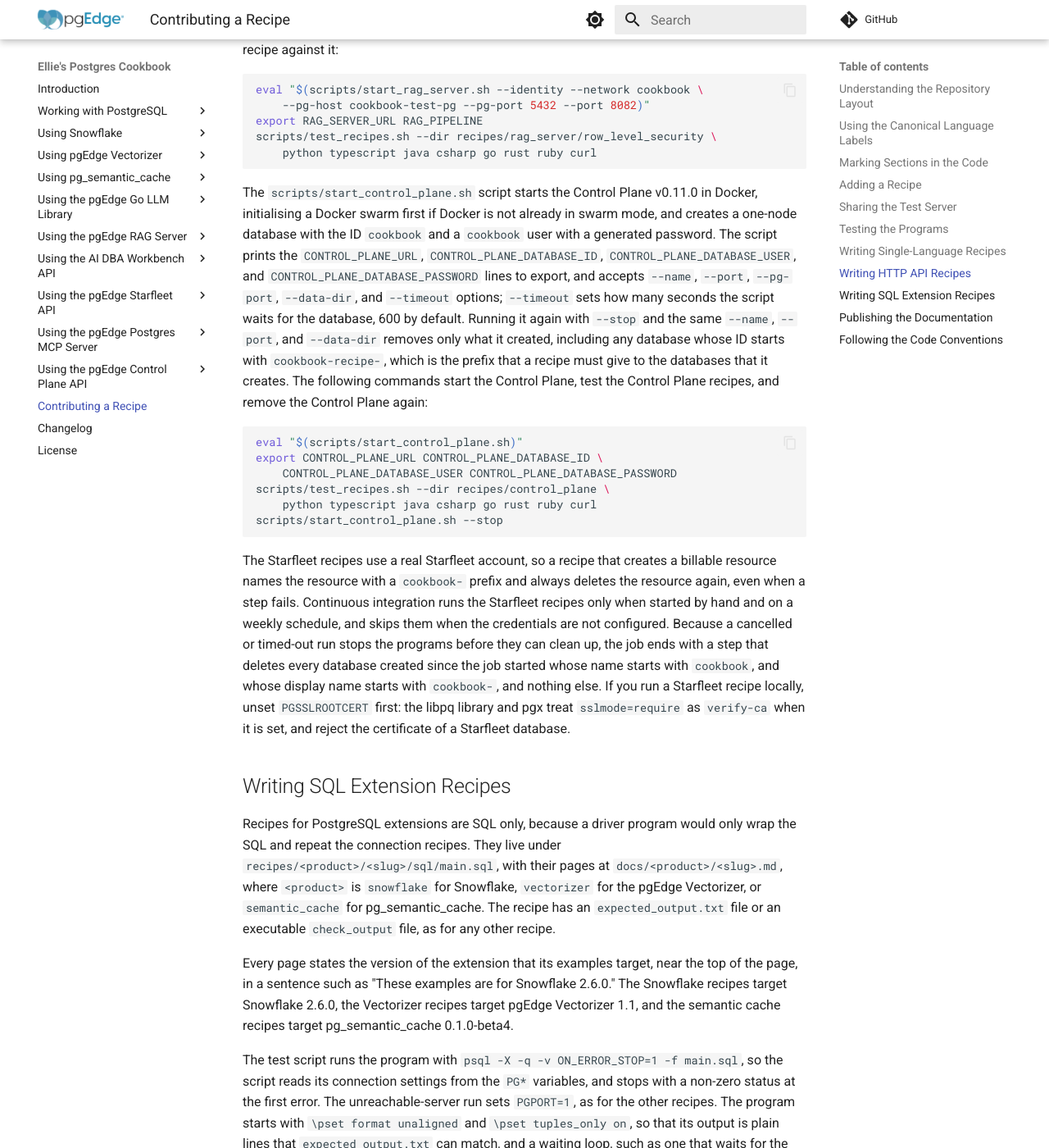
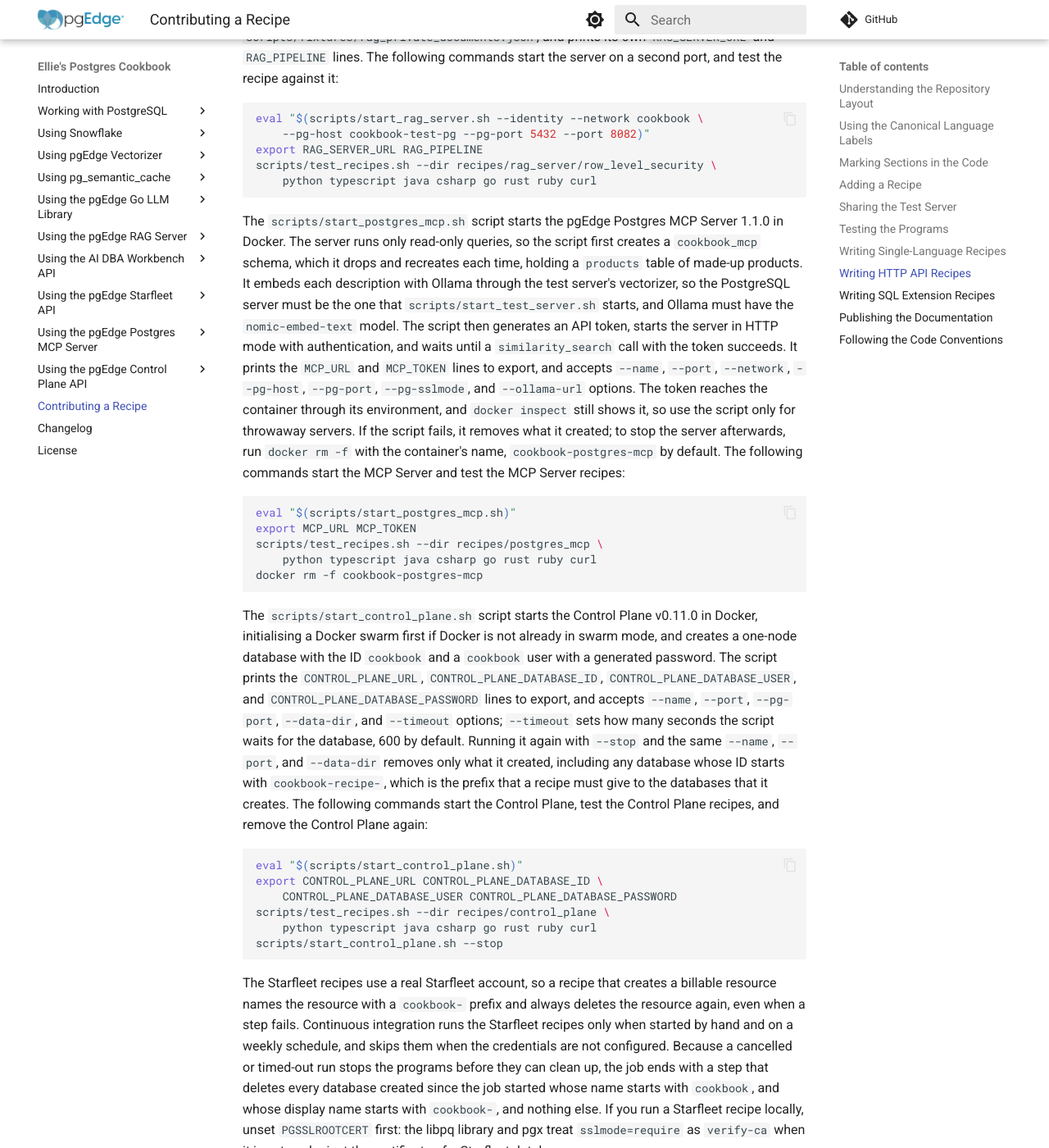
Before and after one commit to pgEdge/ellies-postgres-cookbook, an MkDocs documentation site: the page built from docs/contributing.md, in a window 1280 px wide and 1400 px high, scrolled down 9682 px. Shown: the whole window at 82% size. Built offline with MkDocs 1.6.1 and Material for MkDocs 9.7.7, drawn with Linux system fonts in a browser that asks for light colours; comment, search, counter and statistics services are not loaded; some of the changed text lies outside the part shown.

Commit message:
Tidy the documentation and remove the three-language product set
Remove THREE_LANGUAGE_PRODUCTS, fold the two language changelog entries into one, use the page titles as link texts in the index, rewrap long lines, describe the MCP Server start script and the clean-up pattern for SQL scripts in the contributing guide, and update the README.

````diff
--- a/docs/contributing.md
+++ b/docs/contributing.md
@@ -87,15 +87,12 @@ two rules apply:
   `docs/starfleet/`, `docs/postgres_mcp/`, and `docs/control_plane/`
   document HTTP API recipes, and use every language except C, in the
   order above. A `curl` tab may follow them, for a recipe with a
-  `curl/main.sh` script. A product whose recipes have only Python,
-  TypeScript, and Go programs so far goes in `THREE_LANGUAGE_PRODUCTS`
-  in `scripts/languages.py` until its Java, C#, Rust, and Ruby programs
-  are added; whilst it is listed there, its pages use those three
-  languages alone.
+  `curl/main.sh` script. The products are listed in `API_PRODUCTS` in
+  `scripts/languages.py`.
 - Pages under `docs/snowflake/`, `docs/vectorizer/`, and
-  `docs/semantic_cache/` document SQL extension recipes, and have no tab
-  groups at all; the section on SQL extension recipes below describes
-  them.
+  `docs/semantic_cache/` document SQL extension recipes (listed in
+  `EXTENSION_PRODUCTS`), and have no tab groups at all; the section on
+  SQL extension recipes below describes them.
 - Every other page uses all eight languages, in the order above.
 
 In both cases a recipe may omit a language by leaving out its directory;
@@ -336,13 +333,13 @@ API live under `recipes/<product>/<slug>/`, with their pages at
 `docs/<product>/<slug>.md`, where `<product>` is `rag_server`,
 `ai_dba_workbench`, `starfleet`, `postgres_mcp`, or `control_plane`. Each
 recipe has a program in every language except C, and a `curl/main.sh`
-script unless its steps cannot be written as HTTP calls. The Python programs use
-`httpx`, the TypeScript programs use the built-in `fetch` function, the Java
-programs use the `java.net.http` package with Jackson, the C# programs use
+script unless its steps cannot be written as HTTP calls. The Python programs
+use `httpx`, the TypeScript programs use the built-in `fetch` function, the
+Java programs use the `java.net.http` package with Jackson, the C# programs use
 `HttpClient` with `System.Text.Json`, the Go programs use the `net/http`
-package, the Rust programs use the blocking `reqwest` client with
-`serde_json`, the Ruby programs use `Net::HTTP` and `json` from the standard
-library, and the curl scripts use `jq` to read JSON.
+package, the Rust programs use the blocking `reqwest` client with `serde_json`,
+the Ruby programs use `Net::HTTP` and `json` from the standard library, and the
+curl scripts use `jq` to read JSON.
 
 Every page states the product version that its examples target, near the
 top of the page; the RAG Server recipes target RAG Server 2.0.0, the
@@ -367,6 +364,8 @@ unset:
 | `STARFLEET_CLIENT_ID`             | none                                                  | The Starfleet API client ID.                            |
 | `STARFLEET_CLIENT_SECRET`         | none                                                  | The Starfleet API client secret.                        |
 | `STARFLEET_API_URL`               | `https://api.pgedge.com`                              | The Starfleet API's base URL.                           |
+| `MCP_URL`                         | `http://localhost:8080`                               | The Postgres MCP Server's base URL.                     |
+| `MCP_TOKEN`                       | none                                                  | An API token that the MCP Server accepts.               |
 | `CONTROL_PLANE_URL`               | `http://localhost:3000`                               | The Control Plane's base URL.                           |
 | `CONTROL_PLANE_DATABASE_ID`       | `cookbook`                                            | The ID of an existing database.                         |
 | `CONTROL_PLANE_DATABASE_USER`     | `cookbook`                                            | The database user to connect as.                        |
@@ -440,6 +439,32 @@ scripts/test_recipes.sh --dir recipes/rag_server/row_level_security \
     python typescript java csharp go rust ruby curl
 ```
 
+The `scripts/start_postgres_mcp.sh` script starts the pgEdge Postgres MCP
+Server 1.1.0 in Docker. The server runs only read-only queries, so the
+script first creates a `cookbook_mcp` schema, which it drops and recreates
+each time, holding a `products` table of made-up products. It embeds each
+description with Ollama through the test server's vectorizer, so the
+PostgreSQL server must be the one that `scripts/start_test_server.sh`
+starts, and Ollama must have the `nomic-embed-text` model. The script then
+generates an API token, starts the server in HTTP mode with
+authentication, and waits until a `similarity_search` call with the token
+succeeds. It prints the `MCP_URL` and `MCP_TOKEN` lines to export, and
+accepts `--name`, `--port`, `--network`, `--pg-host`, `--pg-port`,
+`--pg-sslmode`, and `--ollama-url` options. The token reaches the container
+through its environment, and `docker inspect` still shows it, so use the
+script only for throwaway servers. If the script fails, it removes what it
+created; to stop the server afterwards, run `docker rm -f` with the
+container's name, `cookbook-postgres-mcp` by default. The following
+commands start the MCP Server and test the MCP Server recipes:
+
+```bash
+eval "$(scripts/start_postgres_mcp.sh)"
+export MCP_URL MCP_TOKEN
+scripts/test_recipes.sh --dir recipes/postgres_mcp \
+    python typescript java csharp go rust ruby curl
+docker rm -f cookbook-postgres-mcp
+```
+
 The `scripts/start_control_plane.sh` script starts the Control Plane
 v0.11.0 in Docker, initialising a Docker swarm first if Docker is not
 already in swarm mode, and creates a one-node database with the ID
@@ -496,7 +521,15 @@ recipes target pg_semantic_cache 0.1.0-beta4.
 The test script runs the program with
 `psql -X -q -v ON_ERROR_STOP=1 -f main.sql`, so the script reads its
 connection settings from the `PG*` variables, and stops with a non-zero
-status at the first error. The unreachable-server run sets `PGPORT=1`, as
+status at the first error. A script that creates objects, such as a
+table or a vectorizer queue entry, instead turns `ON_ERROR_STOP` off with
+`\set ON_ERROR_STOP off` in its settings section, so that a failed step
+does not skip the clean-up. It turns `ON_ERROR_STOP` on again at the start
+of its clean-up section, which drops what the script created, and ends by
+checking `:LAST_ERROR_SQLSTATE` and raising an error if any earlier step
+failed, so that the script still exits with a non-zero status. The
+`recipes/vectorizer/enable_vectorization/sql/main.sql` script shows the
+pattern. The unreachable-server run sets `PGPORT=1`, as
 for the other recipes. The program starts with `\pset format unaligned`
 and `\pset tuples_only on`, so that its output is plain lines that
 `expected_output.txt` can match, and a waiting loop, such as one that
````
Also changed, not shown: README.md (+12 -4 lines), docs/changelog.md (+3 -5 lines), docs/index.md (+18 -17 lines), 3 other files.
